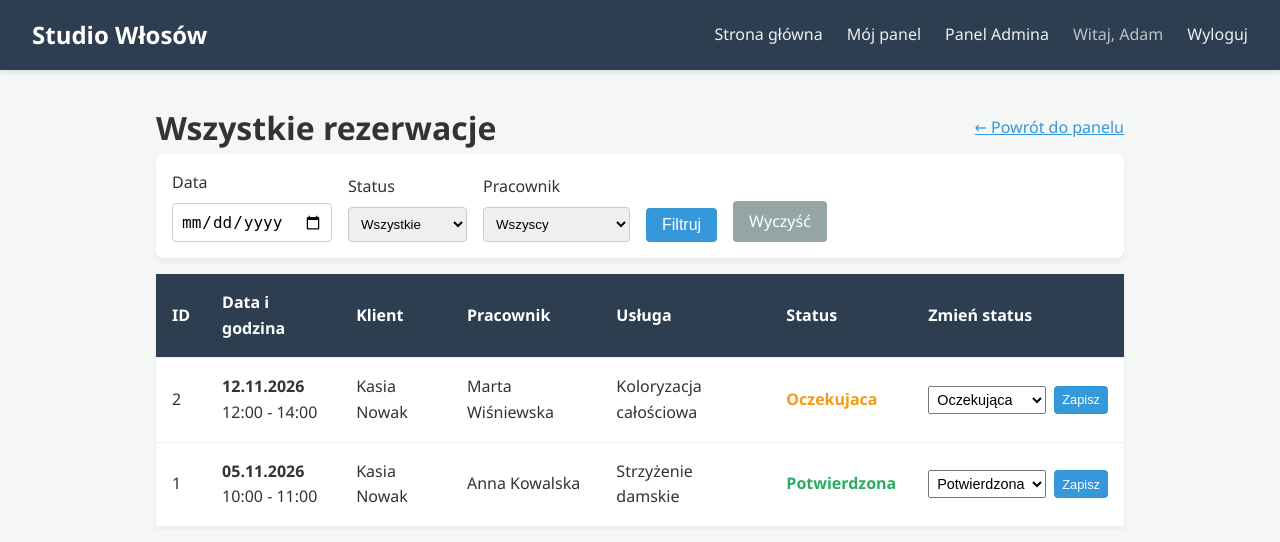
After one commit to lordzigz/system_rezerwacji_uslug, a PHP site: page /admin/reservations.php in a window 1280 px wide. The commit adds this page. Shown: the top 542 px of the page. Run offline with PHP 8.4, Linux system fonts and the light colour scheme; a user stored in the database is signed in; data comes from the database, SQL or seed files in the repository.

Commit message:
Dodano panel pracownika, zarządzanie rezerwacjami dla admina oraz responsywność (RWD)

```diff
--- a/includes/header.php
+++ b/includes/header.php
@@ -1,5 +1,5 @@
 <?php
-
+// includes/header.php
 if (session_status() === PHP_SESSION_NONE) {
     session_start();
 }
@@ -18,15 +18,15 @@ if (session_status() === PHP_SESSION_NONE) {
         <ul>
             <li><a href="/system_rezerwacji_uslug/public/index.php">Strona główna</a></li>
 
-                <?php if (isset($_SESSION['user_id'])): ?>
+            <?php if (isset($_SESSION['user_id'])): ?>
                 <li><a href="/system_rezerwacji_uslug/public/dashboard.php">Mój panel</a></li>
 
                 <?php if ($_SESSION['role'] === 'klient'): ?>
                     <li><a href="/system_rezerwacji_uslug/public/my_reservations.php">Moje rezerwacje</a></li>
-                <?php endif; ?>
-
-                <?php if ($_SESSION['role'] === 'admin'): ?>
-                    <li><a href="/system_rezerwacji_uslug/public/admin/index.php">Admin</a></li>
+                <?php elseif ($_SESSION['role'] === 'pracownik'): ?>
+                    <li><a href="/system_rezerwacji_uslug/public/employee/index.php">Panel pracownika</a></li>
+                <?php elseif ($_SESSION['role'] === 'admin'): ?>
+                    <li><a href="/system_rezerwacji_uslug/public/admin/index.php">Panel Admina</a></li>
                 <?php endif; ?>
 
                 <li><span style="color:#bdc3c7;">Witaj, <?= htmlspecialchars($_SESSION['name']) ?></span></li>
--- a/public/admin/index.php
+++ b/public/admin/index.php
@@ -43,7 +43,7 @@ $todayReservations = $pdo->query("SELECT COUNT(*) FROM reservations WHERE reserv
         <li style="margin-bottom: 0.5rem;"><a href="services.php" style="color: var(--secondary); font-size: 1.2rem;">✂️ Usługi i kategorie</a></li>
         <li style="margin-bottom: 0.5rem;"><a href="employee_services.php" style="color: var(--secondary); font-size: 1.2rem;">🔗 Przypisz usługi do pracowników</a></li>
         <li style="margin-bottom: 0.5rem;"><a href="employee_availability.php" style="color: var(--secondary); font-size: 1.2rem;">⏰ Godziny pracy pracowników</a></li>
-        <li style="margin-bottom: 0.5rem;"><a href="#" style="color: #999; font-size: 1.2rem;">📅 Rezerwacje (wkrótce)</a></li>
+        <li style="margin-bottom: 0.5rem;"><a href="reservations.php" style="color: var(--secondary); font-size: 1.2rem;">📅 Zarządzanie rezerwacjami</a></li>
     </ul>
 </div>
 
--- /dev/null
+++ b/public/admin/reservations.php
@@ -0,0 +1,144 @@
+<?php
+
+require_once '../../includes/db.php';
+require_once '../../includes/auth.php';
+
+require_role('admin');
+
+
+$employees = $pdo->query("SELECT id, name, surname FROM users WHERE role = 'pracownik' ORDER BY surname")->fetchAll();
+
+
+$sql = "SELECT r.*,
+               c.name AS client_name, c.surname AS client_surname,
+               e.name AS emp_name, e.surname AS emp_surname,
+               s.name AS service_name
+        FROM reservations r
+        JOIN users c ON r.user_id = c.id
+        JOIN users e ON r.employee_id = e.id
+        JOIN services s ON r.service_id = s.id
+        WHERE 1=1";
+
+$params = [];
+
+
+if (!empty($_GET['date'])) {
+    $sql .= " AND r.reservation_date = ?";
+    $params[] = $_GET['date'];
+}
+
+
+if (!empty($_GET['status'])) {
+    $sql .= " AND r.status = ?";
+    $params[] = $_GET['status'];
+}
+
+
+if (!empty($_GET['employee_id'])) {
+    $sql .= " AND r.employee_id = ?";
+    $params[] = $_GET['employee_id'];
+}
+
+$sql .= " ORDER BY r.reservation_date DESC, r.start_time DESC";
+
+$stmt = $pdo->prepare($sql);
+$stmt->execute($params);
+$reservations = $stmt->fetchAll();
+
+require_once '../../includes/header.php';
+?>
+
+<div style="display: flex; justify-content: space-between; align-items: center;">
+    <h1>Wszystkie rezerwacje</h1>
+    <a href="index.php" style="color: var(--secondary);">&larr; Powrót do panelu</a>
+</div>
+
+
+<div class="card" style="max-width: 100%; margin-bottom: 1rem; padding: 1rem;">
+    <form method="GET" style="display: flex; gap: 1rem; align-items: flex-end; flex-wrap: wrap;">
+        <div class="form-group" style="margin-bottom: 0;">
+            <label>Data</label>
+            <input type="date" name="date" value="<?= htmlspecialchars($_GET['date'] ?? '') ?>" style="padding: 0.5rem;">
+        </div>
+        <div class="form-group" style="margin-bottom: 0;">
+            <label>Status</label>
+            <select name="status" style="padding: 0.5rem; border: 1px solid #ccc; border-radius: 4px;">
+                <option value="">Wszystkie</option>
+                <option value="oczekujaca" <?= (($_GET['status'] ?? '') === 'oczekujaca') ? 'selected' : '' ?>>Oczekująca</option>
+                <option value="potwierdzona" <?= (($_GET['status'] ?? '') === 'potwierdzona') ? 'selected' : '' ?>>Potwierdzona</option>
+                <option value="zrealizowana" <?= (($_GET['status'] ?? '') === 'zrealizowana') ? 'selected' : '' ?>>Zrealizowana</option>
+                <option value="anulowana" <?= (($_GET['status'] ?? '') === 'anulowana') ? 'selected' : '' ?>>Anulowana</option>
+            </select>
+        </div>
+        <div class="form-group" style="margin-bottom: 0;">
+            <label>Pracownik</label>
+            <select name="employee_id" style="padding: 0.5rem; border: 1px solid #ccc; border-radius: 4px;">
+                <option value="">Wszyscy</option>
+                <?php foreach ($employees as $emp): ?>
+                    <option value="<?= $emp['id'] ?>" <?= (($_GET['employee_id'] ?? '') == $emp['id']) ? 'selected' : '' ?>>
+                        <?= htmlspecialchars($emp['name'] . ' ' . $emp['surname']) ?>
+                    </option>
+                <?php endforeach; ?>
+            </select>
+        </div>
+        <button type="submit" class="btn" style="width: auto; padding: 0.5rem 1rem;">Filtruj</button>
+        <a href="reservations.php" class="btn" style="width: auto; padding: 0.5rem 1rem; background: #95a5a6;">Wyczyść</a>
+    </form>
+</div>
+
+<table>
+    <thead>
+        <tr>
+            <th>ID</th>
+            <th>Data i godzina</th>
+            <th>Klient</th>
+            <th>Pracownik</th>
+            <th>Usługa</th>
+            <th>Status</th>
+            <th>Zmień status</th>
+        </tr>
+    </thead>
+    <tbody>
+        <?php if (empty($reservations)): ?>
+            <tr><td colspan="7" style="text-align: center;">Brak rezerwacji spełniających kryteria.</td></tr>
+        <?php else: ?>
+            <?php foreach ($reservations as $res): ?>
+            <tr>
+                <td><?= $res['id'] ?></td>
+                <td>
+                    <strong><?= date('d.m.Y', strtotime($res['reservation_date'])) ?></strong><br>
+                    <?= substr($res['start_time'], 0, 5) ?> - <?= substr($res['end_time'], 0, 5) ?>
+                </td>
+                <td><?= htmlspecialchars($res['client_name'] . ' ' . $res['client_surname']) ?></td>
+                <td><?= htmlspecialchars($res['emp_name'] . ' ' . $res['emp_surname']) ?></td>
+                <td><?= htmlspecialchars($res['service_name']) ?></td>
+                <td>
+                    <?php
+                        $statusColor = 'black';
+                        if ($res['status'] === 'oczekujaca') $statusColor = '#f39c12';
+                        if ($res['status'] === 'potwierdzona') $statusColor = '#27ae60';
+                        if ($res['status'] === 'zrealizowana') $statusColor = '#2980b9';
+                        if ($res['status'] === 'anulowana') $statusColor = '#e74c3c';
+                    ?>
+                    <strong style="color: <?= $statusColor ?>;"><?= ucfirst($res['status']) ?></strong>
+                </td>
+                <td>
+
+                    <form method="POST" action="change_reservation_status.php" style="display: flex; gap: 0.5rem;">
+                        <input type="hidden" name="id" value="<?= $res['id'] ?>">
+                        <select name="status" style="padding: 0.25rem; font-size: 0.9rem;">
+                            <option value="oczekujaca" <?= $res['status'] === 'oczekujaca' ? 'selected' : '' ?>>Oczekująca</option>
+                            <option value="potwierdzona" <?= $res['status'] === 'potwierdzona' ? 'selected' : '' ?>>Potwierdzona</option>
+                            <option value="zrealizowana" <?= $res['status'] === 'zrealizowana' ? 'selected' : '' ?>>Zrealizowana</option>
+                            <option value="anulowana" <?= $res['status'] === 'anulowana' ? 'selected' : '' ?>>Anulowana</option>
+                        </select>
+                        <button type="submit" class="btn" style="width: auto; padding: 0.25rem 0.5rem; font-size: 0.8rem;">Zapisz</button>
+                    </form>
+                </td>
+            </tr>
+            <?php endforeach; ?>
+        <?php endif; ?>
+    </tbody>
+</table>
+
+<?php require_once '../../includes/footer.php'; ?>
--- a/public/css/style.css
+++ b/public/css/style.css
@@ -153,3 +153,65 @@ th {
     background-color: var(--primary);
     color: white;
 }
+/* =========================================
+   RESPONSYWNOŚĆ
+   ========================================= */
+
+@media (max-width: 768px) {
+    /* Menu na telefonie */
+    nav {
+        flex-direction: column;
+        padding: 1rem;
+    }
+
+    nav ul {
+        flex-direction: column;
+        gap: 0.5rem;
+        margin-top: 1rem;
+        text-align: center;
+        width: 100%;
+    }
+
+
+    .card {
+        overflow-x: auto;
+    }
+
+    /* Kafelki na dashboardzie admina */
+    div[style*="display: flex; gap: 1rem;"] {
+        flex-direction: column !important;
+    }
+
+    /* Formularze (np. filtry) */
+    form[style*="display: flex;"] {
+        flex-direction: column !important;
+        align-items: stretch !important;
+    }
+
+    form[style*="display: flex;"] > div,
+    form[style*="display: flex;"] > button,
+    form[style*="display: flex;"] > a {
+        width: 100% !important;
+        margin-bottom: 0.5rem;
+    }
+}
+
+@media (max-width: 480px) {
+
+    .container {
+        padding: 0 0.5rem;
+    }
+
+    h1 {
+        font-size: 1.5rem;
+    }
+
+    .card {
+        padding: 1rem;
+    }
+
+    table th, table td {
+        padding: 0.5rem;
+        font-size: 0.9rem;
+    }
+}
```
Also changed, not shown: public/admin/change_reservation_status.php (added, +30 -0 lines), public/employee/change_status.php (added, +21 -0 lines), public/employee/index.php (added, +107 -0 lines).
